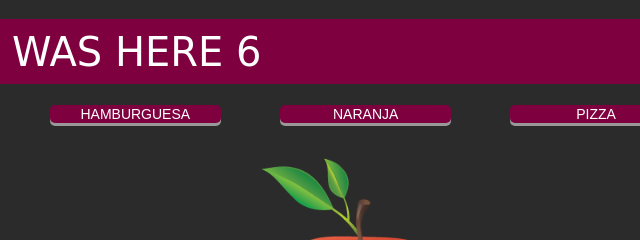
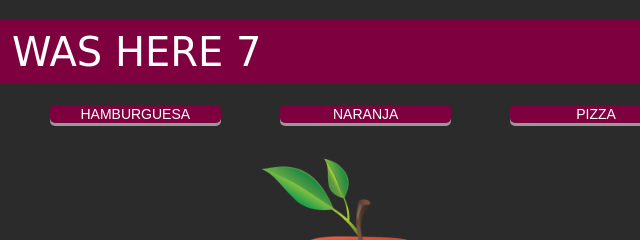
Before and after one commit to irvinjo/food2molec, a website: page public/index.html in a window 1280 px wide. Shown: the top 240 px of the page, 280-920 px from the left. Drawn offline with Linux system fonts and the light colour scheme.

Commit message:
change bluff

```diff
--- a/public/index.html
+++ b/public/index.html
@@ -12,7 +12,7 @@
 <body onload="afterAll()">
   <br>
     <nav>
-        rooLLi - IRVIN WAS HERE 6
+        rooLLi - IRVIN WAS HERE 7
     </nav>
     <br>
     <div class="row">
```
